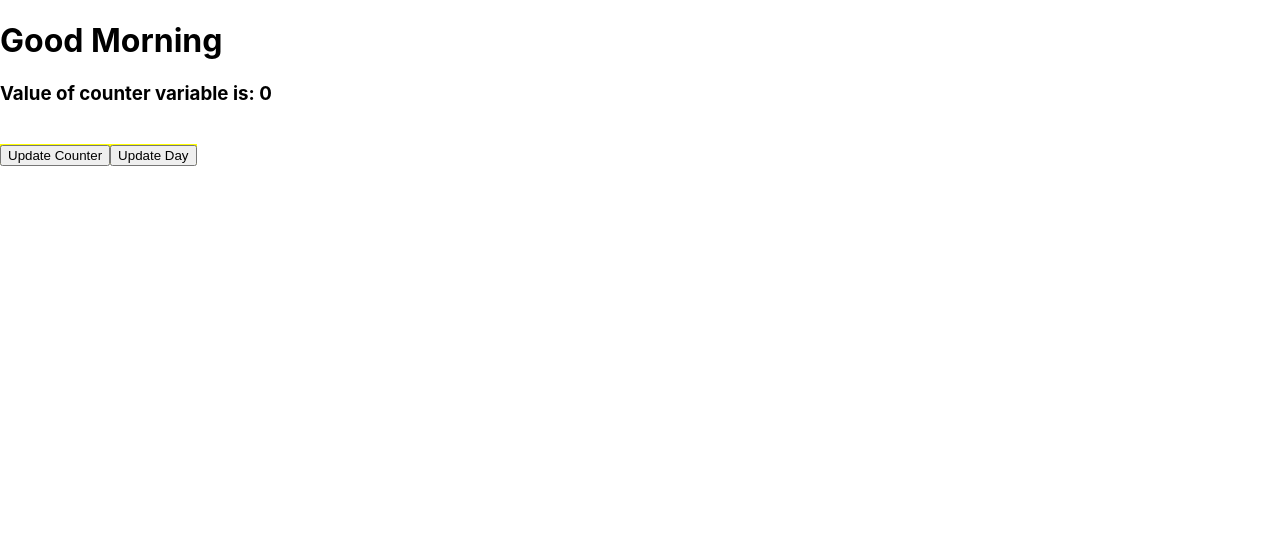
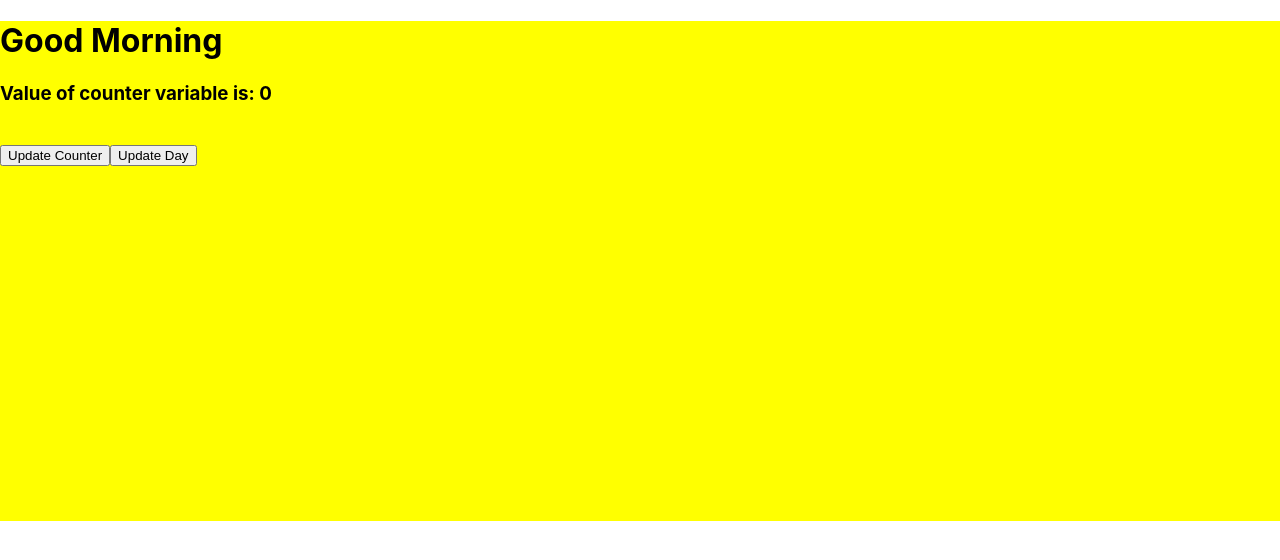
Before and after one commit to raeelhaider/reactapp2, a React (Create React App) app: page / in a window 1280 px wide. Shown: the top 560 px of the page. Built offline with nearby package versions, Linux system fonts and the light colour scheme.

Commit message:
Update App.js

```diff
--- a/src/App.js
+++ b/src/App.js
@@ -7,7 +7,7 @@ function App() {
   let [count, setCount] = useState(0);
   let [isMorning, setMorning] = useState(true);
    return (
-    <span className = {`box ${isMorning ? 'Daylight' : 'Night' }`}>
+    <div className = {`box ${isMorning ? 'Daylight' : 'Night' }`}>
       <h1> Good {isMorning ? 'Morning' : 'Night'} </h1>
       <Message counter = {count} />
       <br/>
@@ -17,7 +17,7 @@ function App() {
 
       <button onClick = {() => setMorning (!isMorning)} >
       Update Day </button>
-    </span>
+    </div>
   );
 }
 
```
